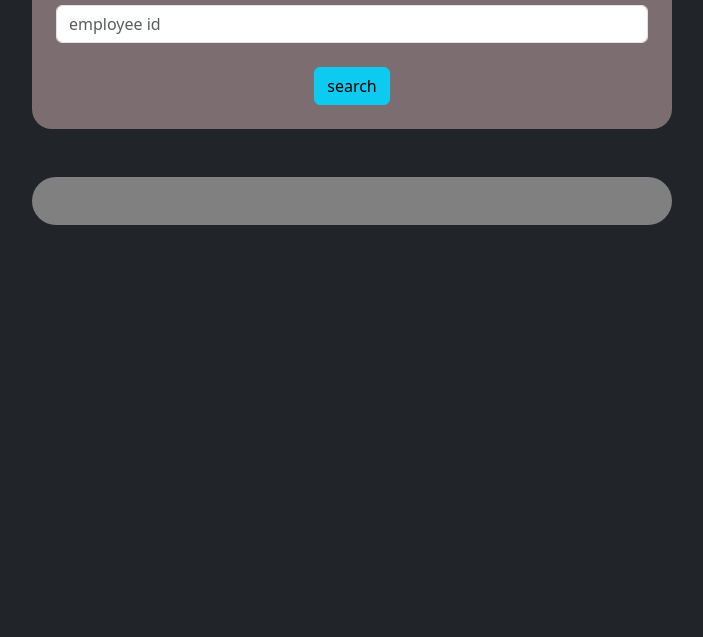
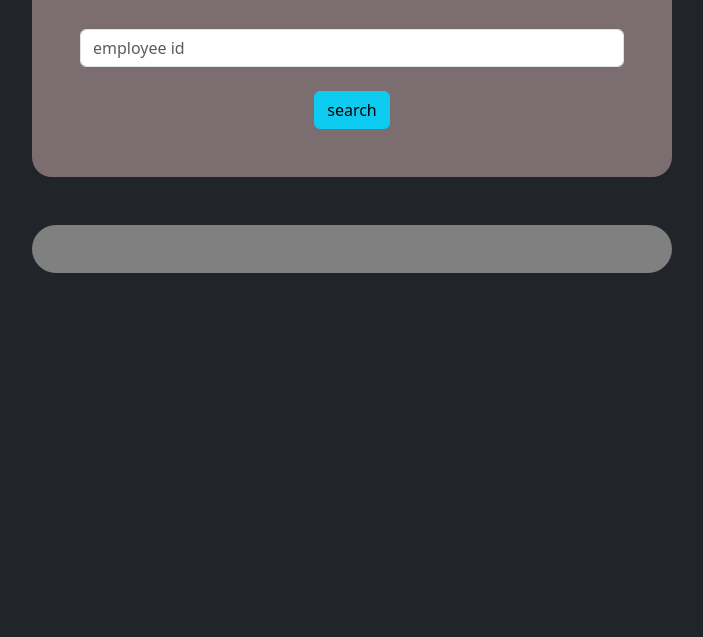
Before and after one commit to Megha183/employee, a plain HTML site: page home.html in a window 1280 px wide. Shown: the part 163-800 px from the top of the page, without its empty margins (288-991 px from the left). Drawn offline with nearby package versions, Linux system fonts and the light colour scheme.

Commit message:
initial commit

```diff
--- a/home.html
+++ b/home.html
@@ -12,7 +12,7 @@
 <body class="bg-dark">
     <!-- search box -->
     <!-- button -->
-    <div class="container mt-5 w-50 p-4 text-center text-white" style="background-color: rgba(182, 157, 157, 0.61);border-radius:20px;">
+    <div class="container mt-5 w-50 p-5 text-center text-white" style="background-color: rgba(182, 157, 157, 0.61);border-radius:20px;">
         <h1>Home page</h1>
     <input id="s1" type="text"placeholder="employee id"class="form-control mt-5">
     <button type="button" class="btn btn-info mt-4" onclick="displaydata()" >search</button>
```
